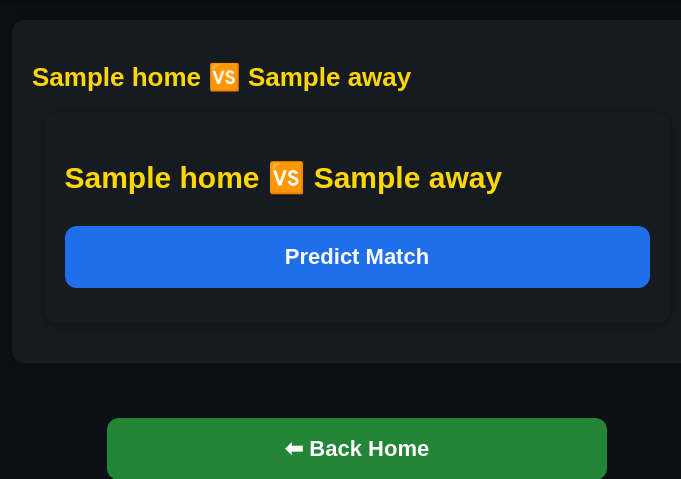
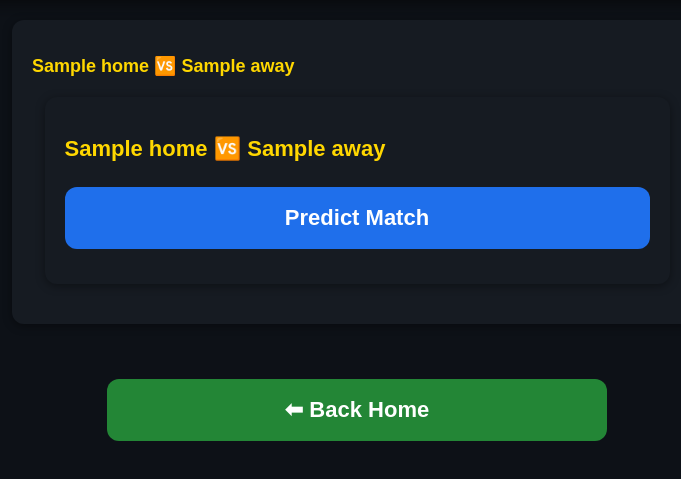
Before and after one commit to fanen2/AI_Football_Predictor, a Flask app: template templates/today.html in a window 1280 px wide. Shown: the part 180-659 px from the top of the page, without its empty margins (283-964 px from the left). Run offline with Flask 3, Linux system fonts and the light colour scheme; the template is opened without the code that fills it: most values are stand-ins (such as "Sample title", 1, 10 or a date in 2020).

Commit message:
Update style.css

```diff
--- a/static/style.css
+++ b/static/style.css
@@ -76,28 +76,28 @@ button:hover{
 
 /* Match title */
 .match-card:first-of-type h2{
-    font-size:30px;
+    font-size:22px;
     color:#FFD700;
-    line-height:1.4;
+    line-height:1.3;
 }
 
 /* Section titles */
 .match-card h2{
     color:#FFD700;
-    font-size:26px;
-    margin-bottom:12px;
+    font-size:18px;
+    margin-bottom:8px;
 }
 
 /* Prediction result */
 .match-card h3{
-    font-size:22px;
+    font-size:16px;
     color:white;
-    margin:8px 0;
+    margin:6px 0;
 }
 
 /* Confidence text */
 .match-card p{
-    font-size:16px;
+    font-size:14px;
     color:#d0d7de;
 }
 
```
